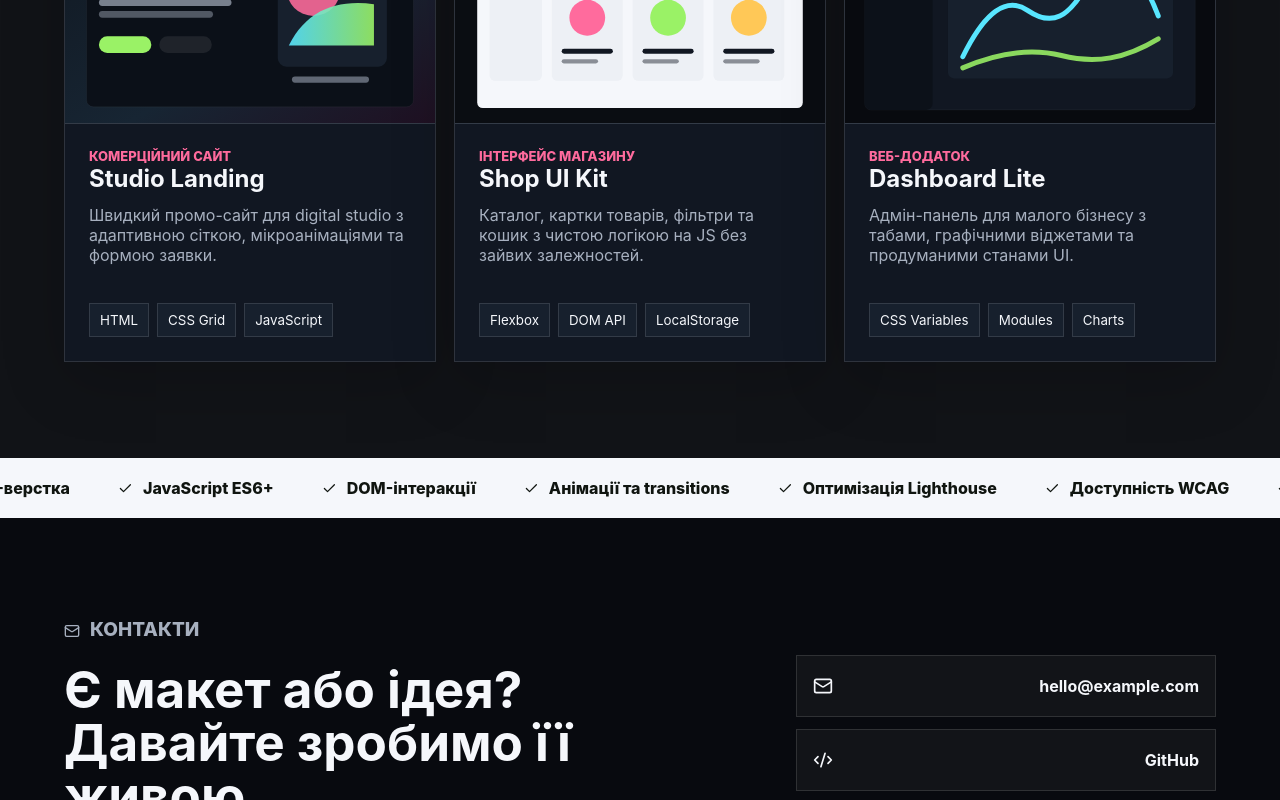
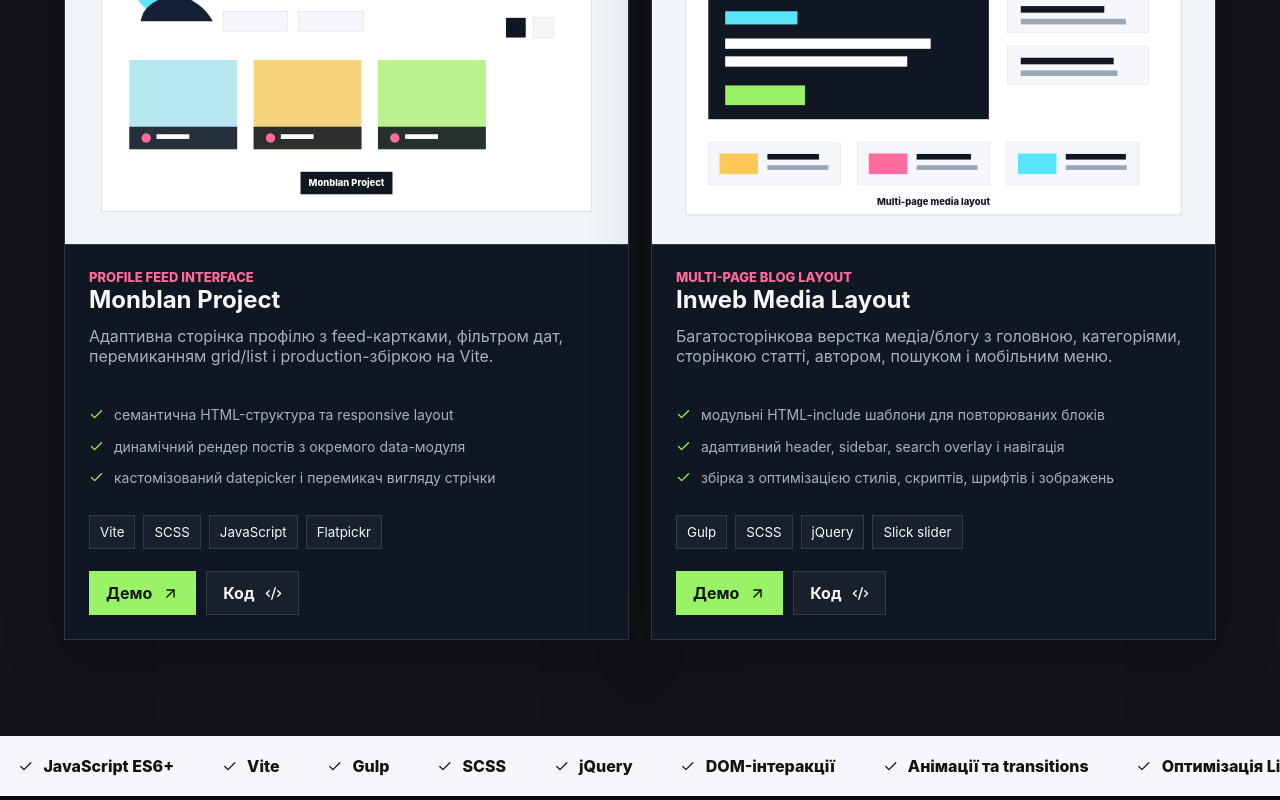
Before and after one commit to Mr-Vadym/portfolio, a React (Vite) app: page / in a window 1280 px wide. Shown: the part 2020-2820 px from the top of the page. Built offline with nearby package versions, Linux system fonts and the light colour scheme.

Commit message:
Add real project case studies

```diff
--- a/app/globals.css
+++ b/app/globals.css
@@ -59,6 +59,8 @@ a {
 .contact-panel a,
 .floating-chip,
 .eyebrow,
+.project-actions a,
+.project-points li,
 .skills-track span {
   display: inline-flex;
   align-items: center;
@@ -105,7 +107,8 @@ a {
 .header-cta,
 .primary-button,
 .secondary-button,
-.contact-panel a {
+.contact-panel a,
+.project-actions a {
   min-height: 44px;
   border: 1px solid var(--line);
   padding: 0 16px;
@@ -114,7 +117,8 @@ a {
 
 .header-cta,
 .secondary-button,
-.contact-panel a {
+.contact-panel a,
+.project-actions a {
   background: rgba(255, 255, 255, 0.04);
 }
 
@@ -373,6 +377,11 @@ h3 {
   overflow: hidden;
 }
 
+.project-grid {
+  grid-template-columns: repeat(2, minmax(0, 1fr));
+  gap: 22px;
+}
+
 .project-image {
   display: block;
   width: 100%;
@@ -396,11 +405,33 @@ h3 {
   text-transform: uppercase;
 }
 
+.project-points {
+  display: grid;
+  gap: 10px;
+  margin: 22px 0 0;
+  padding: 0;
+  list-style: none;
+  color: var(--text);
+}
+
+.project-points li {
+  align-items: flex-start;
+  color: var(--muted);
+  font-size: 14px;
+  line-height: 1.55;
+}
+
+.project-points svg {
+  flex: 0 0 auto;
+  margin-top: 3px;
+  color: var(--green);
+}
+
 .tag-row {
   display: flex;
   flex-wrap: wrap;
   gap: 8px;
-  margin-top: auto;
+  margin-top: 4px;
   padding-top: 22px;
 }
 
@@ -409,6 +440,24 @@ h3 {
   background: var(--panel-soft);
   border: 1px solid var(--line);
   color: var(--text);
+}
+
+.project-actions {
+  display: flex;
+  flex-wrap: wrap;
+  gap: 10px;
+  margin-top: 22px;
+}
+
+.project-actions a {
+  justify-content: center;
+  color: var(--text);
+}
+
+.project-actions a:first-child {
+  background: var(--green);
+  color: #101510;
+  border-color: transparent;
 }
 
 .skills-band {
--- a/app/page.jsx
+++ b/app/page.jsx
@@ -19,25 +19,32 @@ import {
 
 const projects = [
   {
-    title: 'Studio Landing',
-    type: 'Комерційний сайт',
-    image: 'images/project-studio.svg',
-    description: 'Швидкий промо-сайт для digital studio з адаптивною сіткою, мікроанімаціями та формою заявки.',
-    stack: ['HTML', 'CSS Grid', 'JavaScript'],
+    title: 'Monblan Project',
+    type: 'Profile feed interface',
+    image: 'images/project-webspark.svg',
+    description: 'Адаптивна сторінка профілю з feed-картками, фільтром дат, перемиканням grid/list і production-збіркою на Vite.',
+    stack: ['Vite', 'SCSS', 'JavaScript', 'Flatpickr'],
+    highlights: [
+      'семантична HTML-структура та responsive layout',
+      'динамічний рендер постів з окремого data-модуля',
+      'кастомізований datepicker і перемикач вигляду стрічки',
+    ],
+    demoUrl: 'https://mr-vadym.github.io/webspark-test/',
+    repoUrl: 'https://github.com/Mr-Vadym/webspark-test',
   },
   {
-    title: 'Shop UI Kit',
-    type: 'Інтерфейс магазину',
-    image: 'images/project-shop.svg',
-    description: 'Каталог, картки товарів, фільтри та кошик з чистою логікою на JS без зайвих залежностей.',
-    stack: ['Flexbox', 'DOM API', 'LocalStorage'],
-  },
-  {
-    title: 'Dashboard Lite',
-    type: 'Веб-додаток',
-    image: 'images/project-dashboard.svg',
-    description: 'Адмін-панель для малого бізнесу з табами, графічними віджетами та продуманими станами UI.',
-    stack: ['CSS Variables', 'Modules', 'Charts'],
+    title: 'Inweb Media Layout',
+    type: 'Multi-page blog layout',
+    image: 'images/project-inweb.svg',
+    description: 'Багатосторінкова верстка медіа/блогу з головною, категоріями, сторінкою статті, автором, пошуком і мобільним меню.',
+    stack: ['Gulp', 'SCSS', 'jQuery', 'Slick slider'],
+    highlights: [
+      'модульні HTML-include шаблони для повторюваних блоків',
+      'адаптивний header, sidebar, search overlay і навігація',
+      'збірка з оптимізацією стилів, скриптів, шрифтів і зображень',
+    ],
+    demoUrl: 'https://mr-vadym.github.io/inweb/',
+    repoUrl: 'https://github.com/Mr-Vadym/inweb',
   },
 ];
 
@@ -45,6 +52,10 @@ const skills = [
   'Семантичний HTML',
   'Адаптивна CSS-верстка',
   'JavaScript ES6+',
+  'Vite',
+  'Gulp',
+  'SCSS',
+  'jQuery',
   'DOM-інтеракції',
   'Анімації та transitions',
   'Оптимізація Lighthouse',
@@ -203,8 +214,23 @@ export default function Page() {
                   <span>{project.type}</span>
                   <h3>{project.title}</h3>
                   <p>{project.description}</p>
+                  <ul className="project-points">
+                    {project.highlights.map(item => (
+                      <li key={item}><Check size={15} /> {item}</li>
+                    ))}
+                  </ul>
                   <div className="tag-row">
                     {project.stack.map(tag => <small key={tag}>{tag}</small>)}
+                  </div>
+                  <div className="project-actions">
+                    <a href={project.demoUrl} target="_blank" rel="noreferrer">
+                      Демо
+                      <ArrowUpRight size={17} />
+                    </a>
+                    <a href={project.repoUrl} target="_blank" rel="noreferrer">
+                      Код
+                      <Code2 size={17} />
+                    </a>
                   </div>
                 </div>
               </article>
```
Also changed, not shown: public/images/project-inweb.svg (added), public/images/project-webspark.svg (added).
